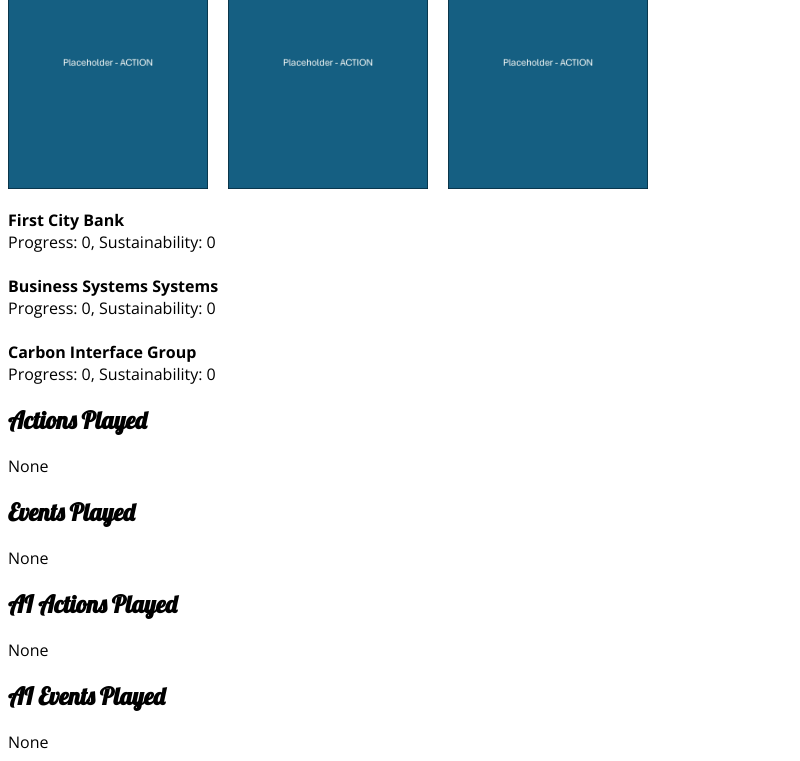
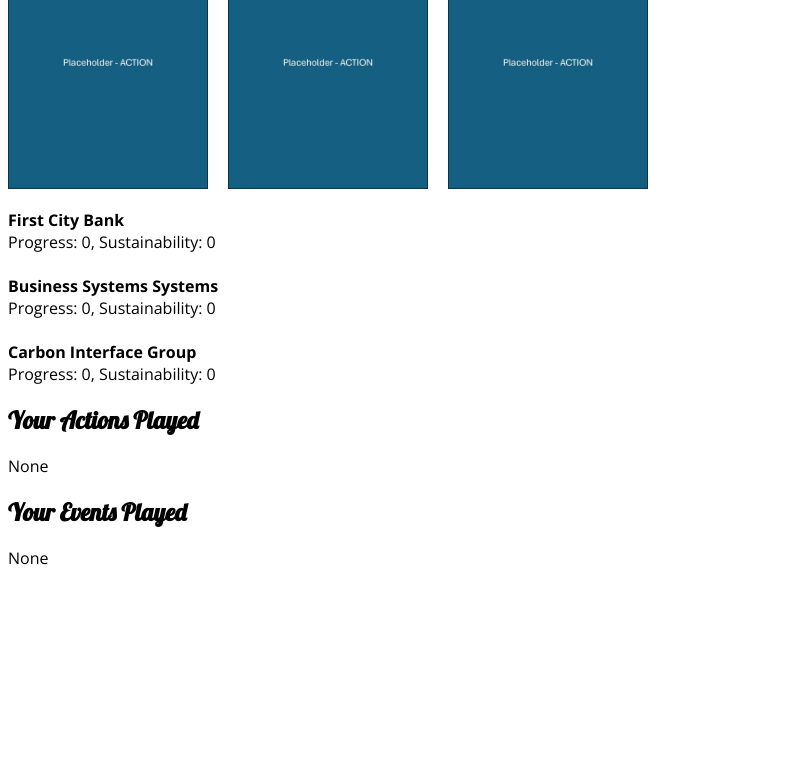
Before and after one commit to franciscrot/Digital-Sustainability-Game, a plain HTML site: page index.html in a window 1280 px wide. Shown: the part 147-908 px from the top of the page, without its empty margins (0-800 px from the left). After the commit the page ends 800 px from the top, so only its background shows below. Drawn offline with nearby package versions, Linux system fonts and the light colour scheme.

Commit message:
Update index.html

```diff
--- a/index.html
+++ b/index.html
@@ -86,17 +86,24 @@
   <!-- Show the scoreboard -->
   <div id="gameInfo"></div>
 
-  <h2>Actions Played</h2>
+  <h2>Your Actions Played</h2>
 <div id="yourActionsPlayed"></div>
 
-  <h2>Events Played</h2>
+  <h2>Your Events Played</h2>
 <div id="yourEventsPlayed"></div>
 
-  <h2>AI Actions Played</h2>
-<div id="aiActionsPlayed"></div>
+<h2 id="ai1ActionsLabel"></h2>
+<div id="ai1ActionsPlayed"></div>
 
-  <h2>AI Events Played</h2>
-<div id="aiEventsPlayed"></div>
+<h2 id="ai1EventsLabel"></h2>
+<div id="ai1EventsPlayed"></div>
+
+<h2 id="ai2ActionsLabel"></h2>
+<div id="ai2ActionsPlayed"></div>
+
+<h2 id="ai2EventsLabel"></h2>
+<div id="ai2EventsPlayed"></div>
+
 
   <!-- Your deck data -->
   <script src="deck.js"></script>
```
